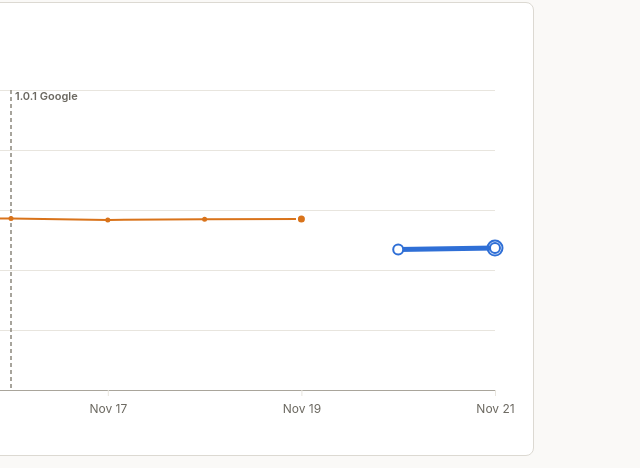
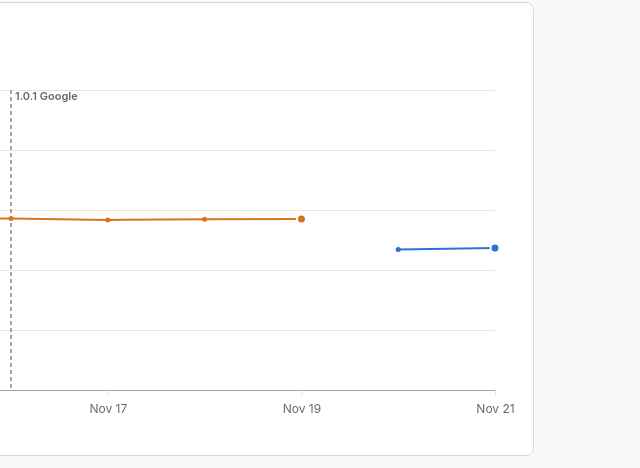
Before and after one commit to erikheiberg-hue/store-ratings, a plain HTML site: page index.html in a window 1280 px wide. Shown: the part 431-899 px from the top of the page, 640-1280 px from the left. Drawn offline with nearby package versions, Linux system fonts and the light colour scheme.

Commit message:
Chart: matching iOS/Google points as one small blue dot with orange outline
Co-Authored-By: Claude Sonnet 5.5 <noreply@anthropic.com>

```diff
--- a/index.html
+++ b/index.html
@@ -764,21 +764,35 @@
       label.append('title').text(o.version + ' went live ' + longDate(o.d));
     });
     var line = d3.line().x(function (r) { return x(r.d); }).y(function (r) { return y(r.score); });
-    // iOS is drawn first as a wider line with hollow ring markers and Google Play on top as a thin line with solid dots,
-    // so when both have the same rating both stay visible (blue edge around the orange line, blue ring around the orange dot)
+    // Where iOS and Google Play have the same rating on the same day, one dot: blue inside with an orange outline,
+    // the same size as every other dot
+    var keyOf = function (r) { return +r.d + '|' + r.score; };
+    var iosS = series.filter(function (s) { return s.name.indexOf('iOS') === 0; })[0];
+    var gS = series.filter(function (s) { return s.name.indexOf('iOS') !== 0; })[0];
+    var both = [];
+    if (iosS && gS) {
+      var gKeys = {};
+      gS.pts.forEach(function (r) { gKeys[keyOf(r)] = true; });
+      both = iosS.pts.filter(function (r) { return gKeys[keyOf(r)]; });
+    }
+    var bothKeys = {};
+    both.forEach(function (r) { bothKeys[keyOf(r)] = true; });
     series.forEach(function (s) {
-      var ios = s.name.indexOf('iOS') === 0;
-      gg.append('path').datum(s.pts).attr('fill', 'none').attr('stroke-width', ios ? 5 : 2).attr('stroke-linejoin', 'round')
-        .attr('stroke-linecap', 'round').style('stroke', s.color).attr('d', line);
+      gg.append('path').datum(s.pts).attr('fill', 'none').attr('stroke-width', 2).attr('stroke-linejoin', 'round')
+        .style('stroke', s.color).attr('d', line);
       if (s.pts.length <= 60) {
-        gg.append('g').selectAll('circle').data(s.pts).join('circle').attr('r', ios ? 5 : 2.5)
-          .attr('cx', function (r) { return x(r.d); }).attr('cy', function (r) { return y(r.score); })
-          .style('fill', ios ? 'var(--panel)' : s.color).style('stroke', ios ? s.color : 'none').attr('stroke-width', ios ? 2 : 0);
+        gg.append('g').selectAll('circle').data(s.pts.filter(function (r) { return !bothKeys[keyOf(r)]; })).join('circle').attr('r', 2.5)
+          .attr('cx', function (r) { return x(r.d); }).attr('cy', function (r) { return y(r.score); }).style('fill', s.color);
       }
       var last = s.pts[s.pts.length - 1];
-      gg.append('circle').attr('r', ios ? 7.5 : 4.5).attr('cx', x(last.d)).attr('cy', y(last.score))
-        .style('fill', ios ? 'none' : s.color).style('stroke', ios ? s.color : 'var(--panel)').attr('stroke-width', 2);
+      if (!bothKeys[keyOf(last)]) {
+        gg.append('circle').attr('r', 4.5).attr('cx', x(last.d)).attr('cy', y(last.score)).style('fill', s.color)
+          .style('stroke', 'var(--panel)').attr('stroke-width', 2);
+      }
     });
+    gg.append('g').selectAll('circle').data(both).join('circle').attr('r', 1.75)
+      .attr('cx', function (r) { return x(r.d); }).attr('cy', function (r) { return y(r.score); })
+      .style('fill', iosS ? iosS.color : 'none').style('stroke', gS ? gS.color : 'none').attr('stroke-width', 1.5);
 
     var tip = document.createElement('div');
     tip.className = 'rt-tip';
```
